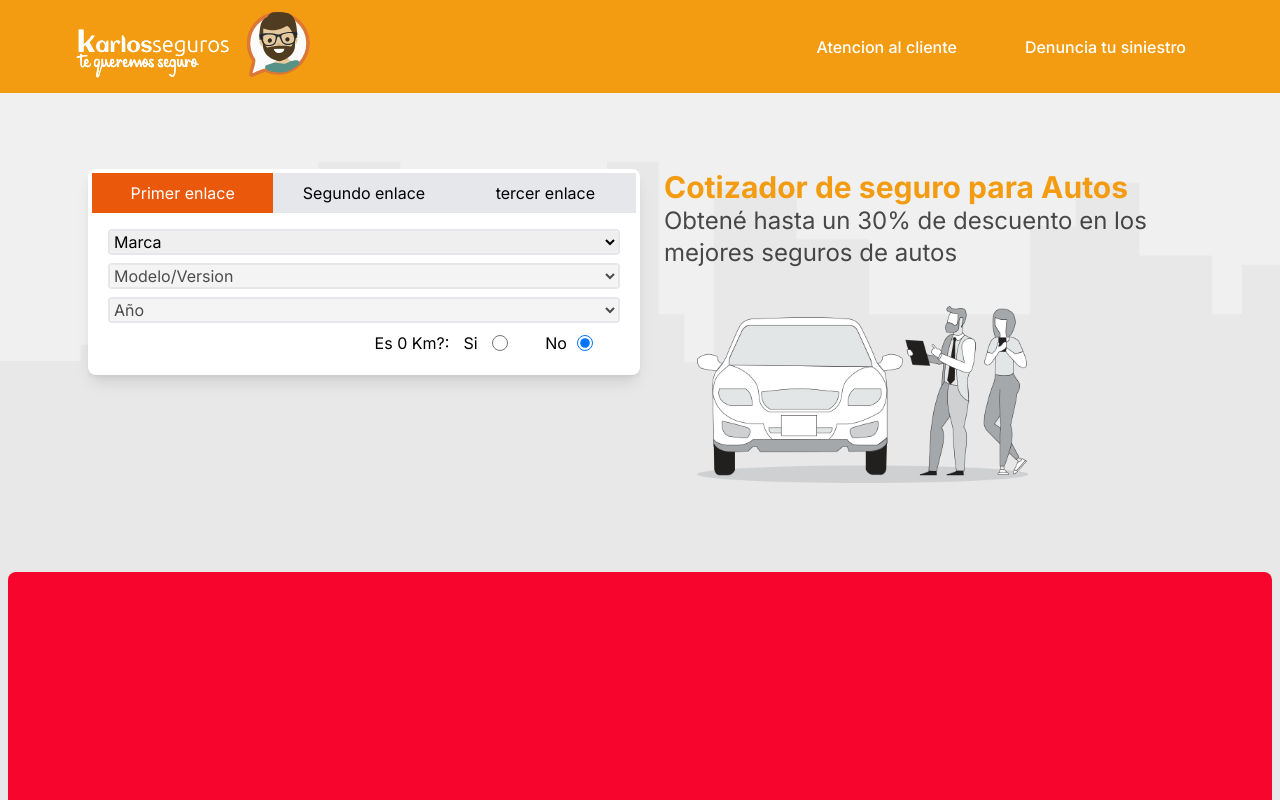
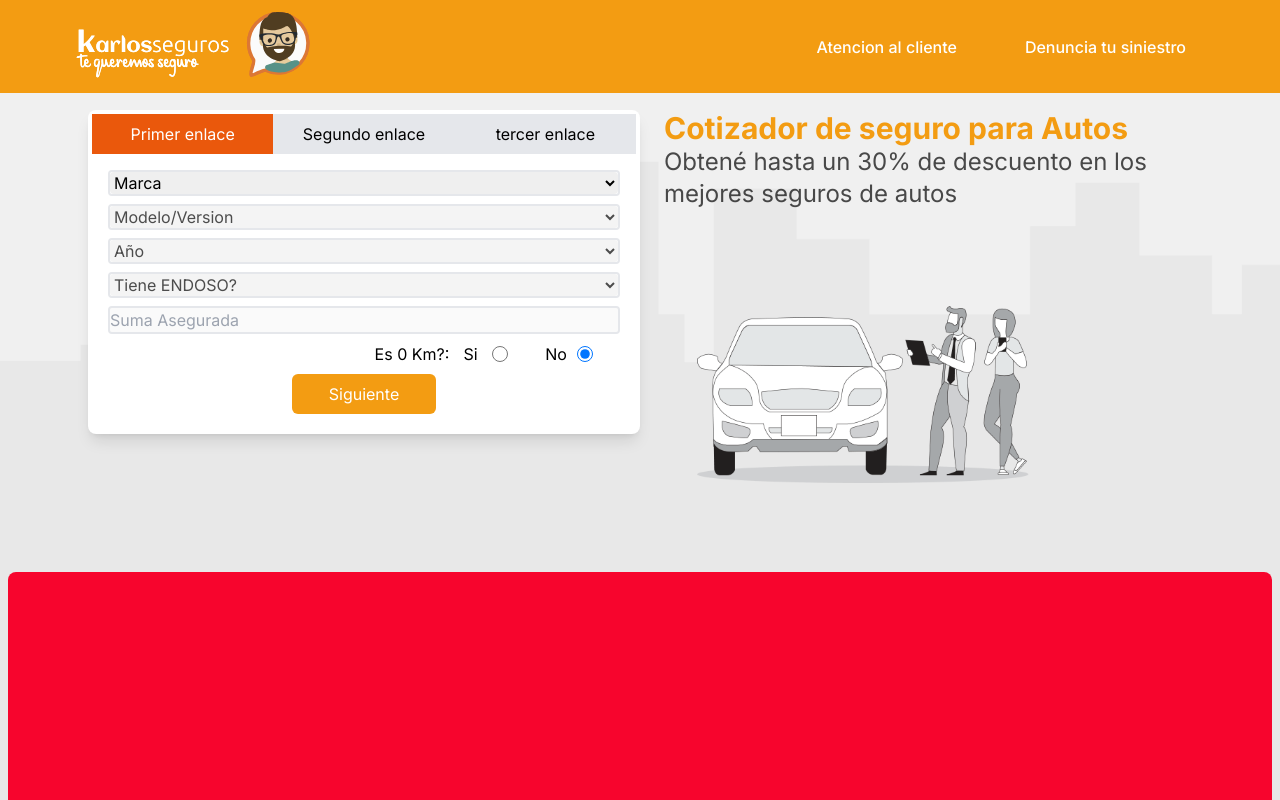
Before and after one commit to jack-rockstar/karlitosWeb, a Next.js app: page / in a window 1280 px wide. Shown: the top 800 px of the page. Built offline with nearby package versions, Linux system fonts and the light colour scheme.

Commit message:
cambios formulario

```diff
--- a/src/app/components/Body/FormVehiculos.jsx
+++ b/src/app/components/Body/FormVehiculos.jsx
@@ -5,24 +5,32 @@ export default function FormVehiculos() {
   const opciones1 = ['Opción 1', 'Opción 2', 'Opción 3']
   const opciones2 = ['Subopción A', 'Subopción B', 'Subopción C']
   const opciones3 = ['Subsubopción 1', 'Subsubopción 2', 'Subsubopción 3']
+  const opciones4 = ['SI', 'NO']
 
   const [selectedOption1, setSelectedOption1] = useState('')
   const [selectedOption2, setSelectedOption2] = useState('')
   const [selectedOption3, setSelectedOption3] = useState('')
+  const [selectedOption4, setSelectedOption4] = useState('')
 
   const handleOption1Change = (e) => {
     setSelectedOption1(e.target.value)
     setSelectedOption2('')
     setSelectedOption3('')
+    setSelectedOption4('')
   }
 
   const handleOption2Change = (e) => {
     setSelectedOption2(e.target.value)
     setSelectedOption3('')
+    setSelectedOption4('')
   }
 
   const handleOption3Change = (e) => {
     setSelectedOption3(e.target.value)
+    setSelectedOption4('')
+  }
+  const handleOption4Change = (e) => {
+    setSelectedOption4(e.target.value)
   }
 
   return (
@@ -88,19 +96,36 @@ export default function FormVehiculos() {
             ))}
           </select>
         </div>
+        <div className=' grid grid-cols-1 mb-2 rounded  border-2'>
+          <select
+            value={selectedOption4}
+            onChange={handleOption4Change}
+            disabled={!selectedOption3}
+            className='rounded'
+          >
+            <option value=''>Tiene ENDOSO?</option>
+            {opciones4.map((opcion) => (
+              <option key={opcion} value={opcion}>
+                {opcion}
+              </option>
+            ))}
+          </select>
+        </div>
+        <div className=' grid grid-cols-1 mb-2 rounded  border-2'>
+          <input disabled={!selectedOption4} type='text' name='' id='' placeholder='Suma Asegurada' />
+        </div>
         <div className='grid grid-cols-3'>
-          <div></div>
+          <div />
           <div className='text-right'><label htmlFor=''>Es 0 Km?:</label></div>
           <div className='grid grid-cols-4 text-center'>
             Si
-            <input id='default-radio-1' type='radio' value='' name='default-radio' className='w-4  text-blue-600 bg-gray-100 border-gray-300  dark:ring-offset-gray-800 focus:ring-2 dark:bg-gray-700 dark:border-gray-600'></input>
+            <input id='default-radio-1' type='radio' value='' name='default-radio' className='w-4  text-blue-600 bg-gray-100 border-gray-300  dark:ring-offset-gray-800 focus:ring-2 dark:bg-gray-700 dark:border-gray-600' />
             No
-            <input checked id="default-radio-2" type="radio" value="" name="default-radio" className="w-4  text-blue-600 bg-gray-100 border-gray-300  dark:ring-offset-gray-800 focus:ring-2 dark:bg-gray-700 dark:border-gray-600"></input>
+            <input checked id='default-radio-2' type='radio' value='' name='default-radio' className='w-4  text-blue-600 bg-gray-100 border-gray-300  dark:ring-offset-gray-800 focus:ring-2 dark:bg-gray-700 dark:border-gray-600' />
           </div>
         </div>
-        <div className='grid grid-cols-1'>
-          <button type='button' className='' ></button>
-
+        <div className='flex justify-center   items-center '>
+          <button type='button' className='btn mt-2 w-36 h-10  bg-primary text-white rounded-md'>Siguiente</button>
         </div>
       </div>
     </div>
```
